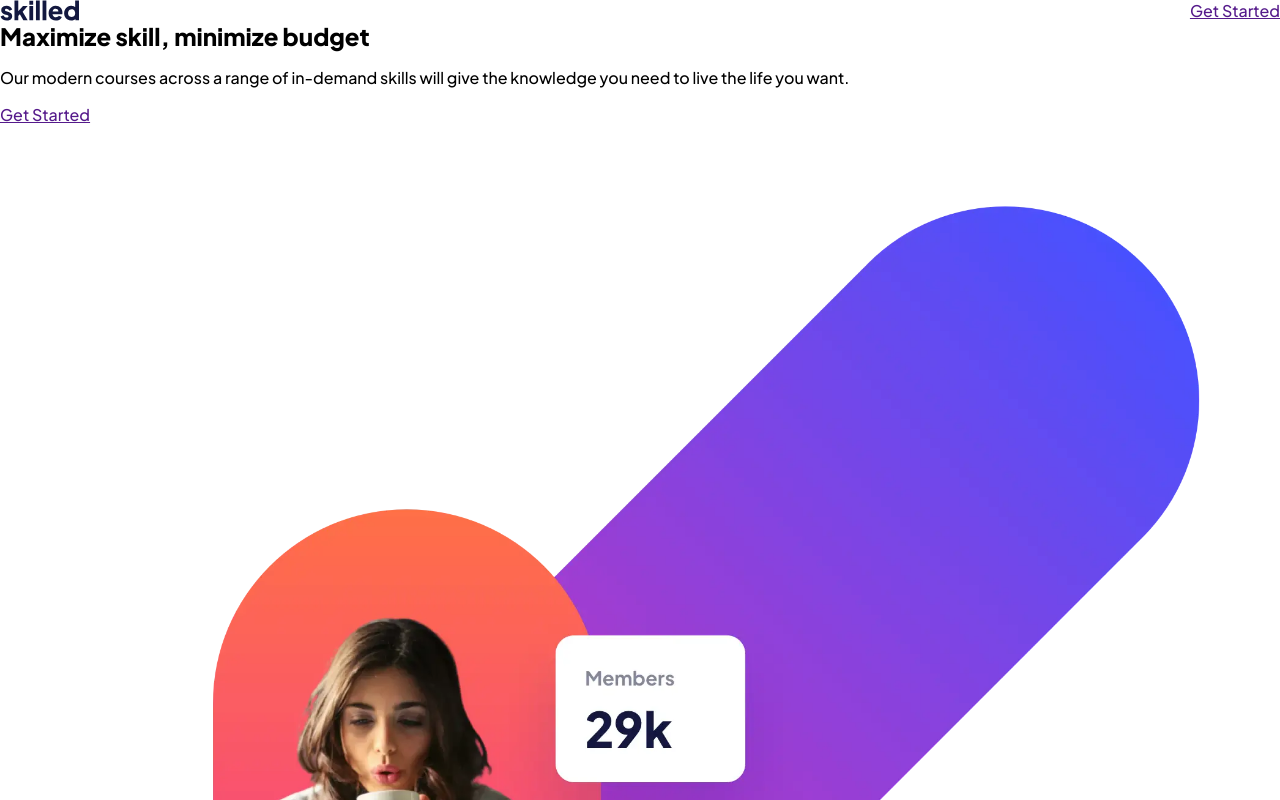
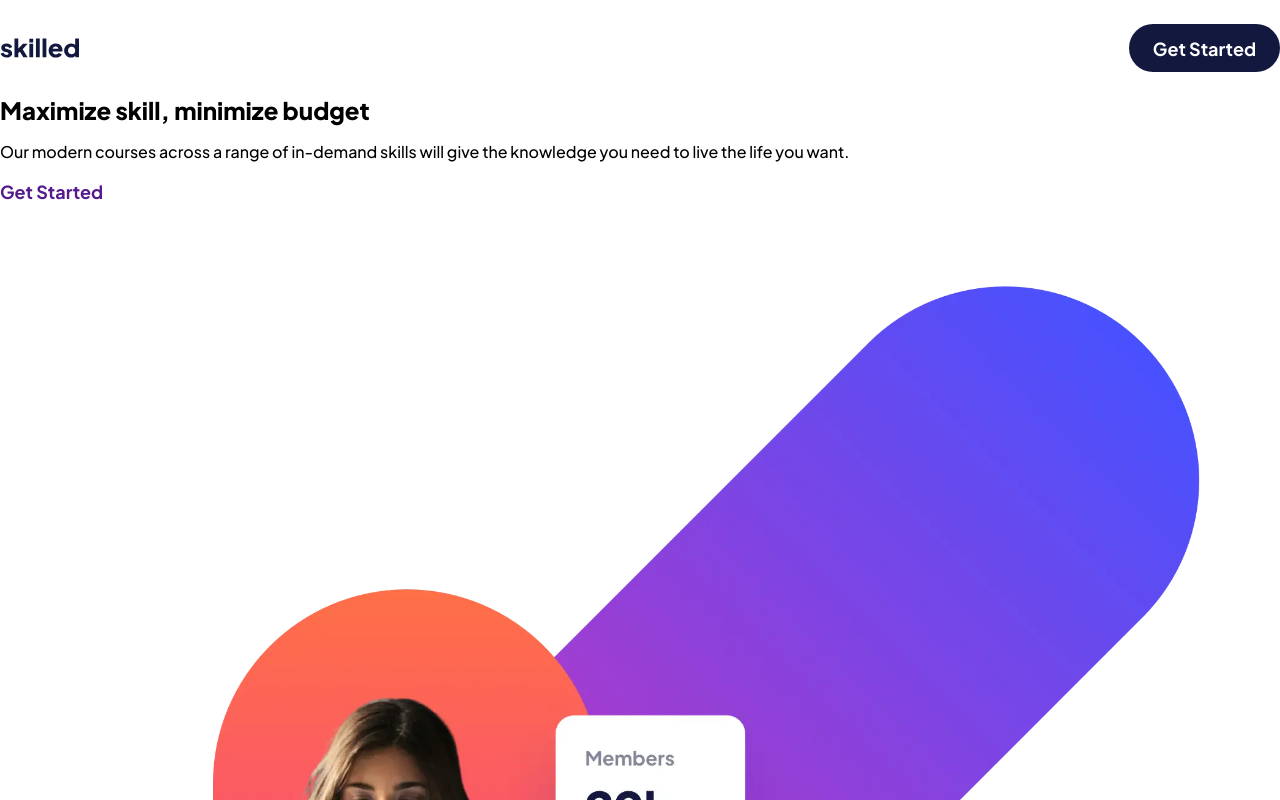
Before and after one commit to Ravi-Ranjan-Sharma-droid/UI-clone-basic-foundation, a plain HTML site: page School-education-landing-page/index.html in a window 1280 px wide. Shown: the top 800 px of the page. Drawn offline with Linux system fonts and the light colour scheme.

Commit message:
updated button.css, boiler.css, header.css, add layout.css

```diff
--- a/School-education-landing-page/css/components/header.css
+++ b/School-education-landing-page/css/components/header.css
@@ -2,8 +2,21 @@
   display: flex;
   justify-content: space-between;
   align-items: center;
+  padding-block: 16px;
 }
 
 .header .logo{
     width: 4.955625rem;
 }
+
+@media (width >= 50.625em){
+  .header{
+    padding-block: 24px;
+  }
+}
+
+@media (width >= 50.625em){
+  .header{
+    padding-block: 24px;
+  }
+}
--- a/School-education-landing-page/css/global/boilerplate.css
+++ b/School-education-landing-page/css/global/boilerplate.css
@@ -23,8 +23,13 @@ body {
 h1,
 h2,
 h3 {
+  line-height: 1.2;
   font-weight: 800;
   margin: 0;
+}
+
+a{
+  text-decoration: none;
 }
 
 img {
--- a/School-education-landing-page/css/global/button.css
+++ b/School-education-landing-page/css/global/button.css
@@ -0,0 +1,17 @@
+.button{
+    font-size: var(--fs-7);
+    line-height: 1.5;
+    font-weight: 700;
+    transition: background 150ms ease-in-out;
+}
+
+.button.dark{
+    background: var(--color-blue-900);
+    color: var(--color-white);
+    padding: 10.5px 24px;
+    border-radius: 28px;
+}
+
+.button.dark:hover{
+    background: var(--color-blue-600);
+}
--- /dev/null
+++ b/School-education-landing-page/css/global/layout.css
@@ -0,0 +1,17 @@
+.wrapper {
+  padding-inline: 20px;
+}
+
+@media (width >= 50.625em) {
+  .wrapper {
+    padding-inline: 44px;
+  }
+}
+
+@media (width >= 75em) {
+  .wrapper {
+    min-width: 70em;
+    margin-inline: auto;
+    padding-inline: 0px;
+  }
+}
--- a/School-education-landing-page/css/style.css
+++ b/School-education-landing-page/css/style.css
@@ -3,3 +3,4 @@
 @import url('global/font.css');
 @import url('components/header.css');
 @import url('global/button.css');
+@import url('global/layout.css');
--- a/School-education-landing-page/index.html
+++ b/School-education-landing-page/index.html
@@ -9,7 +9,7 @@
 </head>
 
 <body>
-    <header class="header">
+    <header class="header wrapper">
         <a href="#"><img class="logo" src="assets/logo-dark.svg" alt="Skilled logo" width="111" height="28"></a>
         <a href="" class="button dark">Get Started</a>
     </header>
```
